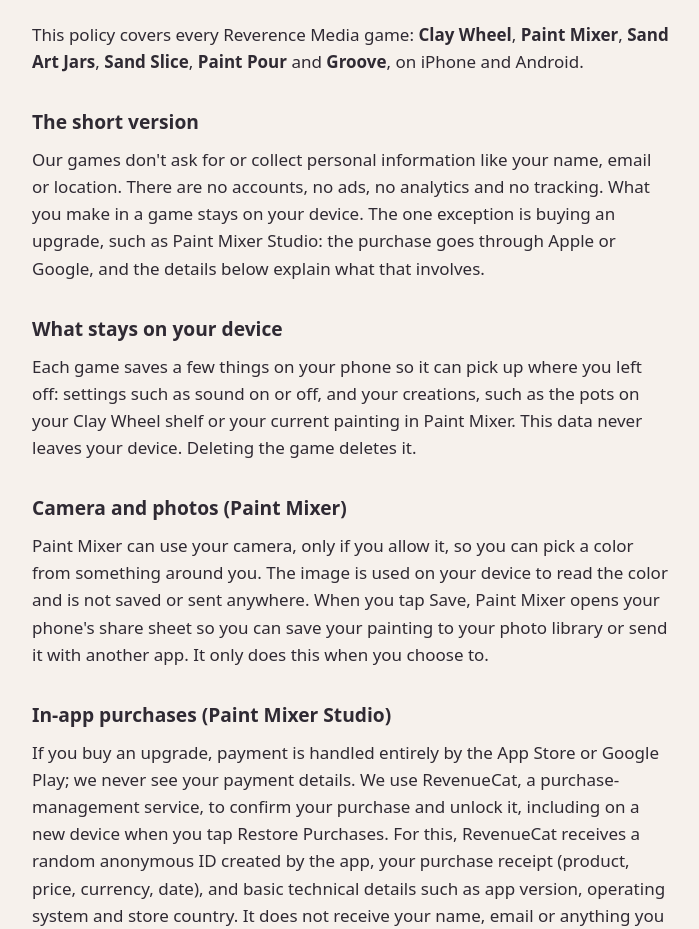
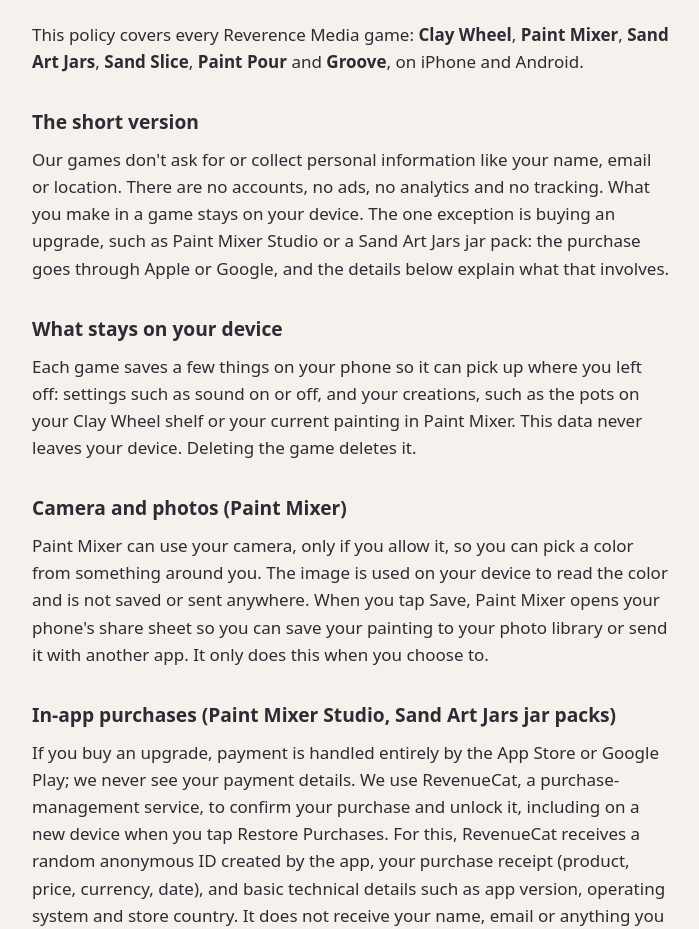
Before and after one commit to Moultona/reverence-media-games, a plain HTML site: page privacy.html in a window 1280 px wide. Shown: the part 168-1097 px from the top of the page, without its empty margins (288-987 px from the left). Drawn offline with Linux system fonts and the light colour scheme.

Commit message:
Privacy policy: Sand Art Jars jar packs use the same purchase handling as Paint Mixer Studio
Co-Authored-By: Claude Opus 5.5 <noreply@anthropic.com>

```diff
--- a/privacy.html
+++ b/privacy.html
@@ -19,7 +19,7 @@
   <h2>The short version</h2>
   <p>Our games don't ask for or collect personal information like your name, email or location. There are no accounts,
   no ads, no analytics and no tracking. What you make in a game stays on your device. The one exception is buying an
-  upgrade, such as Paint Mixer Studio: the purchase goes through Apple or Google, and the details below explain what
+  upgrade, such as Paint Mixer Studio or a Sand Art Jars jar pack: the purchase goes through Apple or Google, and the details below explain what
   that involves.</p>
 
   <h2>What stays on your device</h2>
@@ -33,7 +33,7 @@
   When you tap Save, Paint Mixer opens your phone's share sheet so you can save your painting to your photo library
   or send it with another app. It only does this when you choose to.</p>
 
-  <h2>In-app purchases (Paint Mixer Studio)</h2>
+  <h2>In-app purchases (Paint Mixer Studio, Sand Art Jars jar packs)</h2>
   <p>If you buy an upgrade, payment is handled entirely by the App Store or Google Play; we never see your payment details.
   We use RevenueCat, a purchase-management service, to confirm your purchase and unlock it, including on a new device
   when you tap Restore Purchases. For this, RevenueCat receives a random anonymous ID created by the app, your purchase
```
